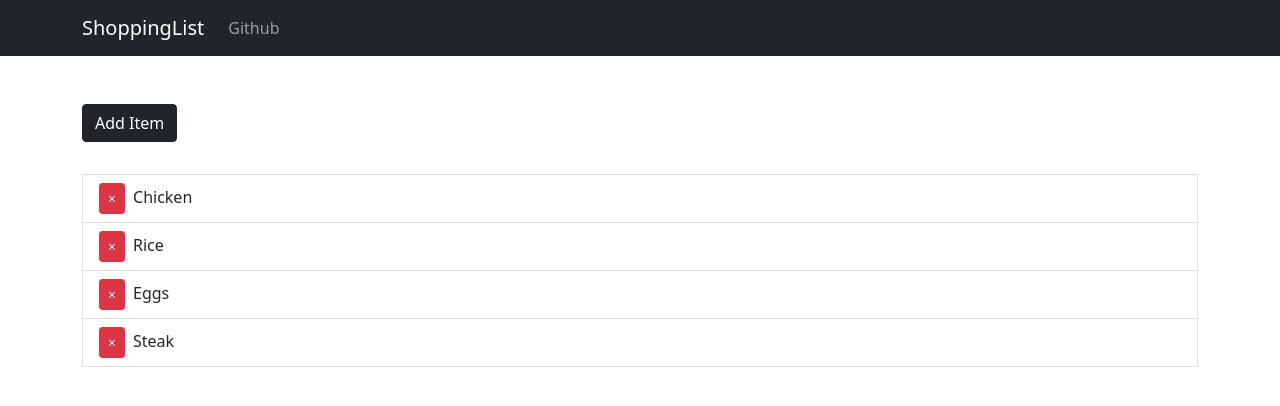
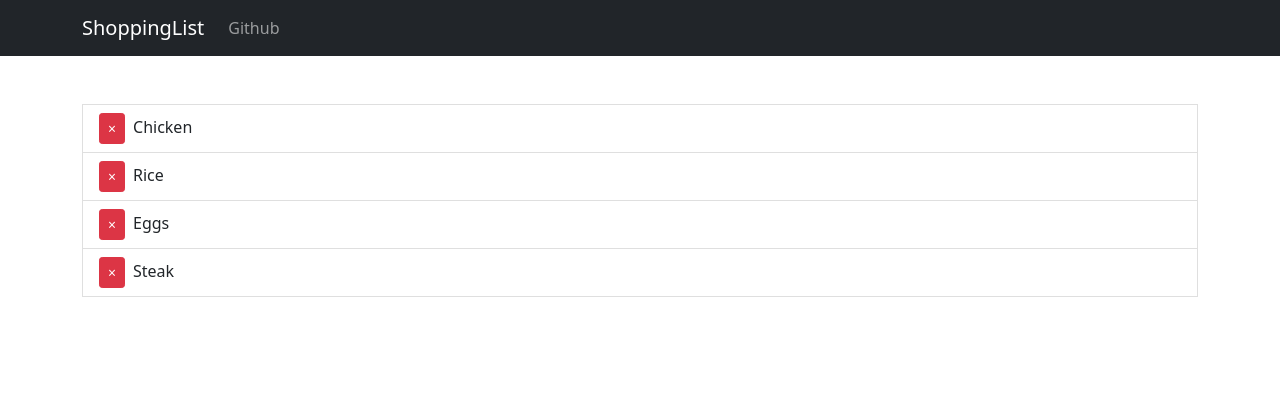
Before and after one commit to raguilar27/MERN, a React (Create React App) app in the folder client/: page / in a window 1280 px wide. Shown: the top 406 px of the page. Built offline with nearby package versions, Linux system fonts and the light colour scheme.

Commit message:
created delete item action

```diff
--- a/client/src/actions/itemActions.js
+++ b/client/src/actions/itemActions.js
@@ -5,3 +5,10 @@
     type: GET_ITEMS,
   };
 };
+
+export const deleteItem = (id) => {
+  return {
+    type: DELETE_ITEM,
+    payload: id,
+  };
+};
--- a/client/src/components/ShoppingList.js
+++ b/client/src/components/ShoppingList.js
@@ -3,7 +3,7 @@
 import { CSSTransition, TransitionGroup } from "react-transition-group";
 import { v4 as uuid } from "uuid";
 import { connect } from "react-redux";
-import { getItems } from "../actions/itemActions";
+import { getItems, deleteItem } from "../actions/itemActions";
 import PropTypes from "prop-types";
 
 class ShoppingList extends Component {
@@ -11,24 +11,14 @@
     this.props.getItems();
   }
 
+  onDeleteClick = (id) => {
+    this.props.deleteItem(id);
+  };
+
   render() {
     const { items } = this.props.item;
     return (
       <Container>
-        <Button
-          color="dark"
-          style={{ marginBottom: "2rem" }}
-          onClick={() => {
-            const name = prompt("Enter Item");
-            if (name) {
-              this.setState((state) => ({
-                items: [...state.items, { id: uuid(), name }],
-              }));
-            }
-          }}
-        >
-          Add Item
-        </Button>
         <ListGroup>
           <TransitionGroup className="shopping-list">
             {items.map(({ id, name }) => (
@@ -38,11 +28,7 @@
                     className="remove-btn"
                     color="danger"
                     size="sm"
-                    onClick={() => {
-                      this.setState((state) => ({
-                        items: state.items.filter((item) => item.id !== id),
-                      }));
-                    }}
+                    onClick={this.onDeleteClick.bind(this, id)}
                   >
                     &times;
                   </Button>
@@ -66,4 +52,4 @@
   item: state.item,
 });
 
-export default connect(mapStateToProps, { getItems })(ShoppingList);
+export default connect(mapStateToProps, { getItems, deleteItem })(ShoppingList);
--- a/client/src/reducers/itemReducer.js
+++ b/client/src/reducers/itemReducer.js
@@ -16,6 +16,11 @@
       return {
         ...state,
       };
+    case DELETE_ITEM:
+      return {
+        ...state,
+        items: state.items.filter((item) => item.id !== action.payload),
+      };
     default:
       return state;
   }
```
